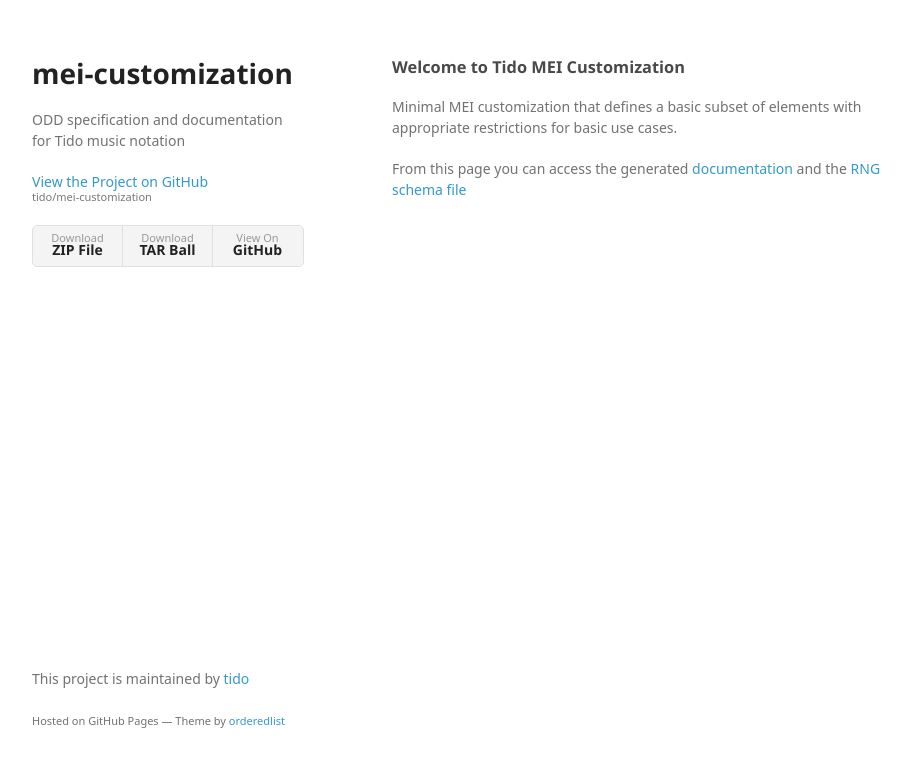
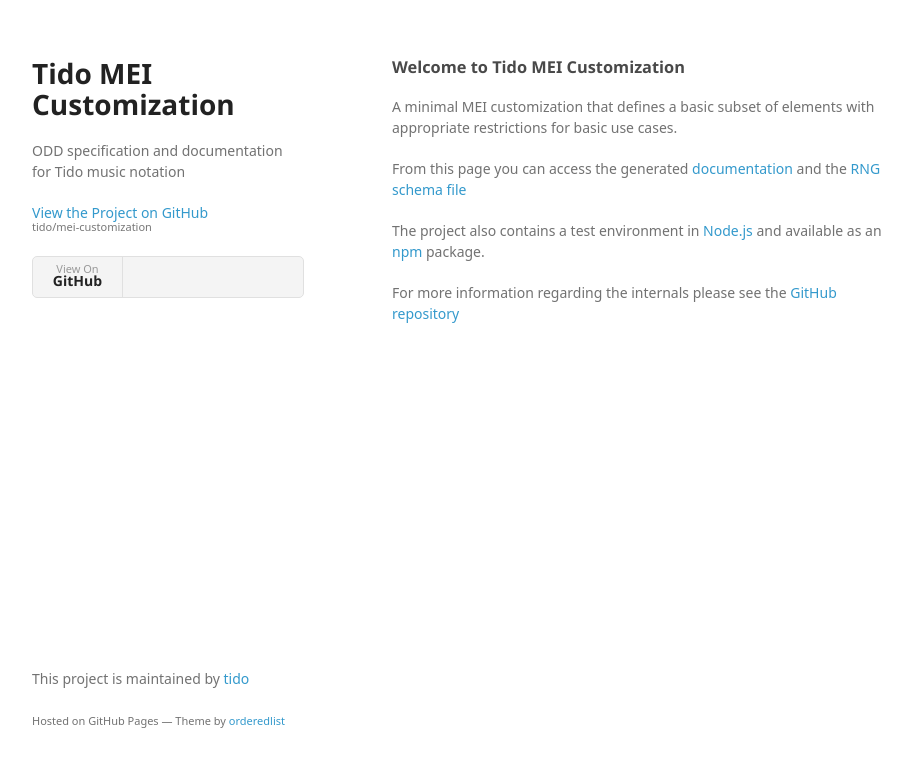
Before and after one commit to tido/mei-customization, a plain HTML site: page index.html in a window 1280 px wide. Shown: the whole page, without its empty margins (178-1090 px from the left). Drawn offline with Linux system fonts and the light colour scheme; a web font is replaced by a local one.

Commit message:
little more info and wrapping lines

```diff
--- a/index.html
+++ b/index.html
@@ -15,15 +15,13 @@
   <body>
     <div class="wrapper">
       <header>
-        <h1>mei-customization</h1>
+        <h1>Tido MEI Customization</h1>
         <p>ODD specification and documentation for Tido music notation</p>
 
         <p class="view"><a href="https://github.com/tido/mei-customization">View the Project on GitHub <small>tido/mei-customization</small></a></p>
 
 
         <ul>
-          <li><a href="https://github.com/tido/mei-customization/zipball/master">Download <strong>ZIP File</strong></a></li>
-          <li><a href="https://github.com/tido/mei-customization/tarball/master">Download <strong>TAR Ball</strong></a></li>
           <li><a href="https://github.com/tido/mei-customization">View On <strong>GitHub</strong></a></li>
         </ul>
       </header>
@@ -31,9 +29,24 @@
         <h3>
 <a id="welcome-to-tido-mei-customization" class="anchor" href="#welcome-to-tido-mei-customization" aria-hidden="true"><span aria-hidden="true" class="octicon octicon-link"></span></a>Welcome to Tido MEI Customization</h3>
 
-<p>Minimal MEI customization that defines a basic subset of elements with appropriate restrictions for basic use cases.</p>
+<p>A minimal MEI customization that defines a basic subset of
+  elements with appropriate restrictions for basic use cases.
+</p>
 
-<p>From this page you can access the generated <a href="build/guidelines/tido-guidelines.html">documentation</a> and the <a href="build/schema/tido.rng">RNG schema file</a></p>
+<p>From this page you can access the generated
+  <a href="build/guidelines/tido-guidelines.html">documentation</a> and
+  the <a href="build/schema/tido.rng">RNG schema file</a>
+</p>
+
+<p>The project also contains a test environment in
+  <a href="https://nodejs.org/">Node.js</a> and available
+  as an <a href="https://www.npmjs.com/">npm</a> package.
+</p>
+
+<p>For more information regarding the internals please see
+  the <a href="https://github.com/tido/mei-customization">GitHub repository</a>
+</p>
+
       </section>
       <footer>
         <p>This project is maintained by <a href="https://github.com/tido">tido</a></p>
```
